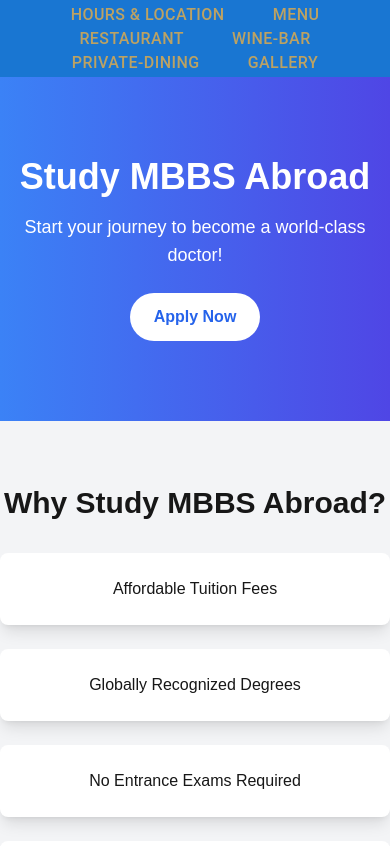
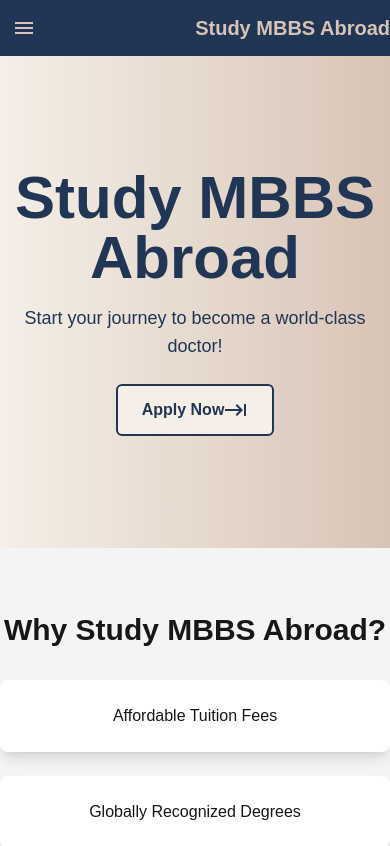
Before and after one commit to khadizajarin/university-insights, a Next.js app: page / in a window 390 px wide. Shown: the top 846 px of the page. Built offline with nearby package versions, Linux system fonts and the light colour scheme.

Commit message:
Navbar, footer & Hero section added

```diff
--- a/package.json
+++ b/package.json
@@ -11,6 +11,7 @@
   "dependencies": {
     "@emotion/react": "^11.14.0",
     "@emotion/styled": "^11.14.0",
+    "@mui/icons-material": "^6.4.4",
     "@mui/material": "^6.4.4",
     "@mui/styled-engine-sc": "^6.4.3",
     "next": "15.1.7",
--- a/src/app/HeroSection.js
+++ b/src/app/HeroSection.js
@@ -1,10 +1,16 @@
+
+import KeyboardTabIcon from '@mui/icons-material/KeyboardTab';
 const HeroSection = () => {
+
     return (
-      <div className="bg-gradient-to-r from-blue-500 to-indigo-600 text-white py-20 text-center">
-        <h1 className="text-4xl font-bold mb-4">Study MBBS Abroad</h1>
+      <div className="bg-gradient-to-r from-[#F5EFE7] to-[#D8C4B6] text-[#213555] py-28 text-center">
+        <h1 className="text-6xl font-bold mb-4">Study MBBS Abroad</h1>
         <p className="text-lg mb-6">Start your journey to become a world-class doctor!</p>
-        <button className="bg-white text-blue-600 font-semibold px-6 py-3 rounded-full">
-          Apply Now
+        <button className="bg-[#F5EFE7] border-[#213555] border-2 text-[#213555] font-semibold px-6 py-3 rounded-md hover:bg-opacity-60 ">
+            <div className='flex flex-row justify-center items-center'>
+                Apply Now <KeyboardTabIcon></KeyboardTabIcon>
+            </div>
+
         </button>
       </div>
     );
--- a/src/components/shared/Footer.js
+++ b/src/components/shared/Footer.js
@@ -1,21 +1,23 @@
+import Link from "next/link";
+
 const Footer = () => {
     return (
-      <footer className="bg-blue-600 text-white py-8">
+      <footer className="bg-[#213555] text-[#D8C4B6] py-4">
         <div className="max-w-6xl mx-auto px-4 text-center">
           {/* Footer Links */}
-          <div className="flex flex-wrap justify-center space-x-6 mb-4">
-            <a href="#why-study" className="hover:underline">
-              Why Study MBBS
-            </a>
-            <a href="#countries" className="hover:underline">
+          <div className="grid lg:grid-cols-4 grid-cols-2 justify-center lg:px-32   mb-4">
+            <Link href="#why-study" className="hover:underline">
+              Why Abroad
+            </Link>
+            <Link href="#countries" className="hover:underline">
               Top Countries
-            </a>
-            <a href="/admissionprocess" className="hover:underline">
+            </Link>
+            <Link href="#admissionprocess" className="hover:underline">
               Admission Process
-            </a>
-            <a href="#contact" className="hover:underline">
+            </Link>
+            <Link href="#contact" className="hover:underline">
               Contact Us
-            </a>
+            </Link>
           </div>
 
           {/* Copyright */}
--- a/src/components/shared/Navbar.js
+++ b/src/components/shared/Navbar.js
@@ -1,119 +1,111 @@
-// import Link from "next/link";
+"use client";
+import React, { useState } from "react";
+import AppBar from "@mui/material/AppBar";
+import Box from "@mui/material/Box";
+import Toolbar from "@mui/material/Toolbar";
+import Container from "@mui/material/Container";
+import Button from "@mui/material/Button";
+import IconButton from "@mui/material/IconButton";
+import Menu from "@mui/material/Menu";
+import MenuItem from "@mui/material/MenuItem";
+import MenuIcon from "@mui/icons-material/Menu";
 
-// const Navbar = () => {
-//   return (
-//     <nav className="bg-blue-600 text-white py-4 shadow-lg">
-//       <div className="max-w-6xl mx-auto px-4 flex flex-col justify-between items-center">
-//         {/* Logo */}
-//         <Link href="/">
-//           <p className="text-2xl font-bold">Study MBBS Abroad</p>
-//         </Link>
-//         <div className="hidden lg:flex lg:flex-col space-x-6">
-//           <Link href="/#why-study">
-//             <p className="hover:text-gray-200">Why Study MBBS</p>
-//           </Link>
-//           <Link href="/#countries">
-//             <p className="hover:text-gray-200">Top Countries</p>
-//           </Link>
-//           <Link href="/admissionprocess">
-//             <p className="hover:text-gray-200">Admission Process</p>
-//           </Link>
-//           <Link href="/#contact">
-//             <p className="hover:text-gray-200">Contact Us</p>
-//           </Link>
-//         </div>
-
-//         {/* Mobile Menu Button */}
-//         <div className="md:hidden">
-//           <button
-//             id="menu-button"
-//             className="text-white focus:outline-none focus:ring-2 focus:ring-white"
-//           >
-//             <svg
-//               className="w-6 h-6"
-//               xmlns="http://www.w3.org/2000/svg"
-//               fill="none"
-//               viewBox="0 0 24 24"
-//               stroke="currentColor"
-//             >
-//               <path
-//                 strokeLinecap="round"
-//                 strokeLinejoin="round"
-//                 strokeWidth={2}
-//                 d="M4 6h16M4 12h16m-7 6h7"
-//               />
-//             </svg>
-//           </button>
-//         </div>
-//       </div>
-//     </nav>
-//   );
-// };
-
-// export default Navbar;
-
-
-
-"use client";
-import * as React from 'react';
-import AppBar from '@mui/material/AppBar';
-import Box from '@mui/material/Box';
-import Toolbar from '@mui/material/Toolbar';
-import Container from '@mui/material/Container';
-import Button from '@mui/material/Button';
-
-
-const pages = [
-  'HOURS & LOCATION',
-  'MENU',
-  'RESTAURANT',
-  'WINE-BAR',
-  'PRIVATE-DINING',
-  'GALLERY',
-];
+const pages = ["BENEFITS", "TOP COUNTRIES", "ADMISSION PROCESS", "CONTACT"];
 
 function Navbar() {
+  const [anchorElNav, setAnchorElNav] = useState(null);
+
+  const handleOpenNavMenu = (event) => {
+    setAnchorElNav(event.currentTarget);
+  };
+
+  const handleCloseNavMenu = () => {
+    setAnchorElNav(null);
+  };
+
   return (
-    <AppBar position="static" className="bg-[#0B1519] h-[4.8175rem] flex justify-center items-center">
-      <Container maxWidth="" className="flex justify-center items-center">
-        <Toolbar disableGutters>
+    <AppBar position="static" className="">
+      <div >
+        <Toolbar disableGutters className="flex justify-between items-center bg-[#213555]">
+          {/* Desktop Menu */}
           <Box
             sx={{
-              display: 'flex',
-              alignItems: 'center',
-              justifyContent: 'center',
-              flexDirection: { xs: 'row', md: 'row' }, // Stack buttons vertically on mobile
-              flexWrap: 'wrap'
+              flexGrow: 1,
+              display: { xs: "none", md: "flex" },
+              justifyContent: "center",
+              alignItems: "center",
             }}
           >
             {pages.map((page, index) => (
               <Button
                 key={page}
                 sx={{
-                  color: '#BCA263',
-                  display: 'flex',
-                  flexWrap: 'wrap',
-                  alignItems: 'center',
-                  justifyContent: 'center',
-                  padding: '0.25rem 1.5rem',
-                  height: 'auto',
-                  lineHeight: '1rem',
-                  fontSize: { xs: '1rem', md: '1.375rem' },
-                  borderRight: {
-                    md: index !== pages.length - 1 ? '3.5px solid' : 'none',
-                  },
+                  color: "#D8C4B6",
+                  padding: "0.25rem 1.5rem",
+                  fontSize: "1.375rem",
+                  borderRight: index !== pages.length - 1 ? "3.5px solid #D8C4B6" : "none",
                   borderRadius: 0,
-                //   fontFamily: ubuntu.style.fontFamily,
                 }}
-                className="text-[#BCA263] tracking-widest"
-                style={{ fontWeight: '500' }}
+                className="tracking-widest"
+                style={{ fontWeight: "500" }}
               >
                 {page}
               </Button>
             ))}
           </Box>
+
+          {/* Mobile Menu */}
+          <Box sx={{ flexGrow: 1, display: { xs: "flex", md: "none" } }}>
+            <IconButton
+              size="large"
+              aria-label="menu"
+              aria-controls="menu-appbar"
+              aria-haspopup="true"
+              onClick={handleOpenNavMenu}
+              sx={{ color: "#D8C4B6" }}
+            >
+              <MenuIcon />
+            </IconButton>
+            <Menu
+              id="menu-appbar"
+              anchorEl={anchorElNav}
+              anchorOrigin={{
+                vertical: "top",
+                horizontal: "left",
+              }}
+              keepMounted
+              transformOrigin={{
+                vertical: "top",
+                horizontal: "left",
+              }}
+              open={Boolean(anchorElNav)}
+              onClose={handleCloseNavMenu}
+              sx={{
+                display: { xs: "block", md: "none" },
+              }}
+            >
+              {pages.map((page) => (
+                <MenuItem key={page} onClick={handleCloseNavMenu}>
+                  <Button
+                    sx={{
+                      color: "#0B1519",
+                      padding: "0.5rem 1rem",
+                      textAlign: "center",
+                      width: "100%",
+                    }}
+                    className="tracking-widest text-[#0B1519]"
+                  >
+                    {page}
+                  </Button>
+                </MenuItem>
+              ))}
+            </Menu>
+          </Box>
+
+          <Box className="lg:hidden text-[#D8C4B6] text-xl font-bold">Study MBBS Abroad</Box>
         </Toolbar>
-      </Container>
+
+      </div>
     </AppBar>
   );
 }
```
Also changed, not shown: 1 other file (tests, documents, lock files or other folders).
